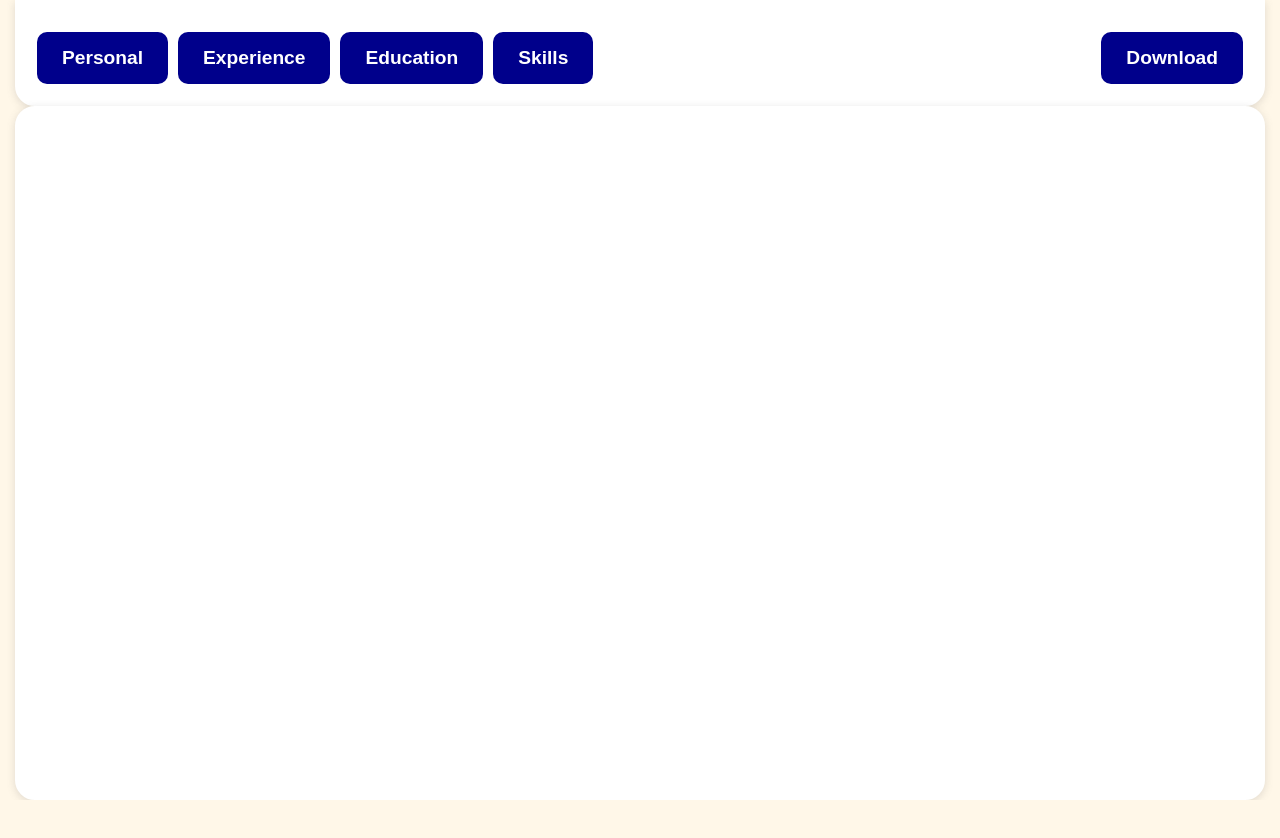
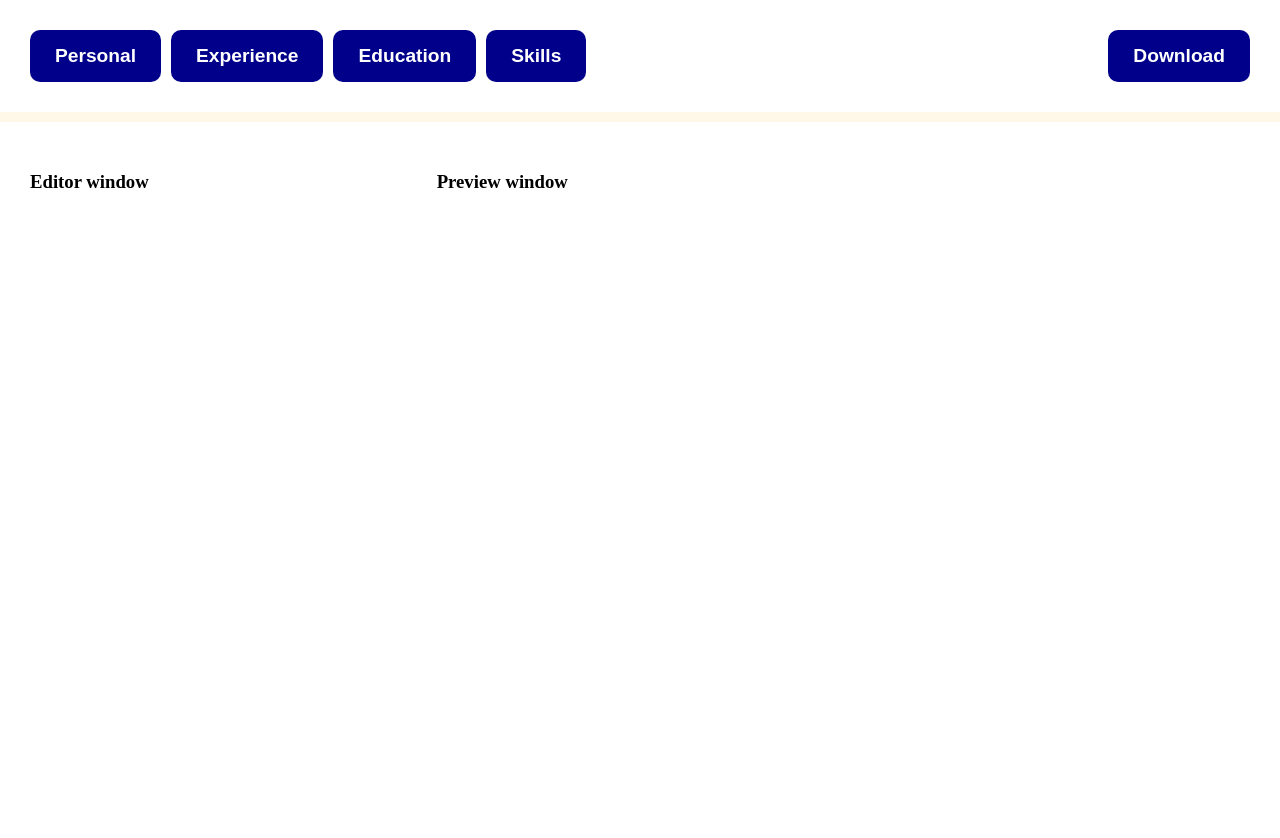
Before and after one commit to ArtemiiHH/cv-builder, a React (Vite) app: page / in a window 1280 px wide. Shown: the top 838 px of the page. Before the commit the page ends 800 px from the top, so only its background shows below. Built offline with nearby package versions, Linux system fonts and the light colour scheme.

Commit message:
Import editor & preview into section

```diff
--- a/src/components/Editor.jsx
+++ b/src/components/Editor.jsx
@@ -0,0 +1,7 @@
+export default function Editor() {
+  return (
+    <div>
+      <h3>Editor window</h3>
+    </div>
+  );
+}
--- a/src/components/Preview.jsx
+++ b/src/components/Preview.jsx
@@ -0,0 +1,7 @@
+export default function Preview() {
+  return (
+    <div>
+      <h3>Preview window</h3>
+    </div>
+  );
+}
--- a/src/components/Section.jsx
+++ b/src/components/Section.jsx
@@ -1,3 +1,11 @@
+import Editor from "./Editor";
+import Preview from "./Preview";
+
 export default function Section() {
-  return <section></section>
+  return (
+    <section>
+      <Editor className="editor-window"></Editor>
+      <Preview className="preview-window"></Preview>
+    </section>
+  );
 }
--- a/src/styles/App.css
+++ b/src/styles/App.css
@@ -1,8 +1,8 @@
 body {
   display: flex;
   flex-direction: column;
-  gap: 30px;
-  margin: 0 15px;
+  gap: 20px;
+  margin: 0;
   background-color: rgb(255, 247, 232);
   height: 100vh;
 }
@@ -13,11 +13,8 @@ header {
   background-color: white;
   height: auto;
   width: auto;
-  padding: 30px 20px 20px 20px;
-  border: 2px solid white;
-  border-bottom-left-radius: 20px;
-  border-bottom-right-radius: 20px;
-  box-shadow: rgba(99, 99, 99, 0.2) 0px 2px 8px 0px;
+  padding: 30px;
+  margin-bottom: 10px;
 }
 
 .header-left {
@@ -31,15 +28,16 @@ header {
 }
 
 section {
-  display: flex;
-  justify-content: space-between;
+  display: grid;
+  grid-template-columns: 1fr 2fr;
   background-color: white;
-  height: 80vh;
+  height: 90vh;
   width: auto;
-  padding: 30px 20px 20px 20px;
-  border: 2px solid white;
-  border-radius: 20px;
-  box-shadow: rgba(99, 99, 99, 0.2) 0px 2px 8px 0px;
+  padding: 30px;
+}
+
+.editor-window {
+  border: 1px solid black;
 }
 
 button {
```
